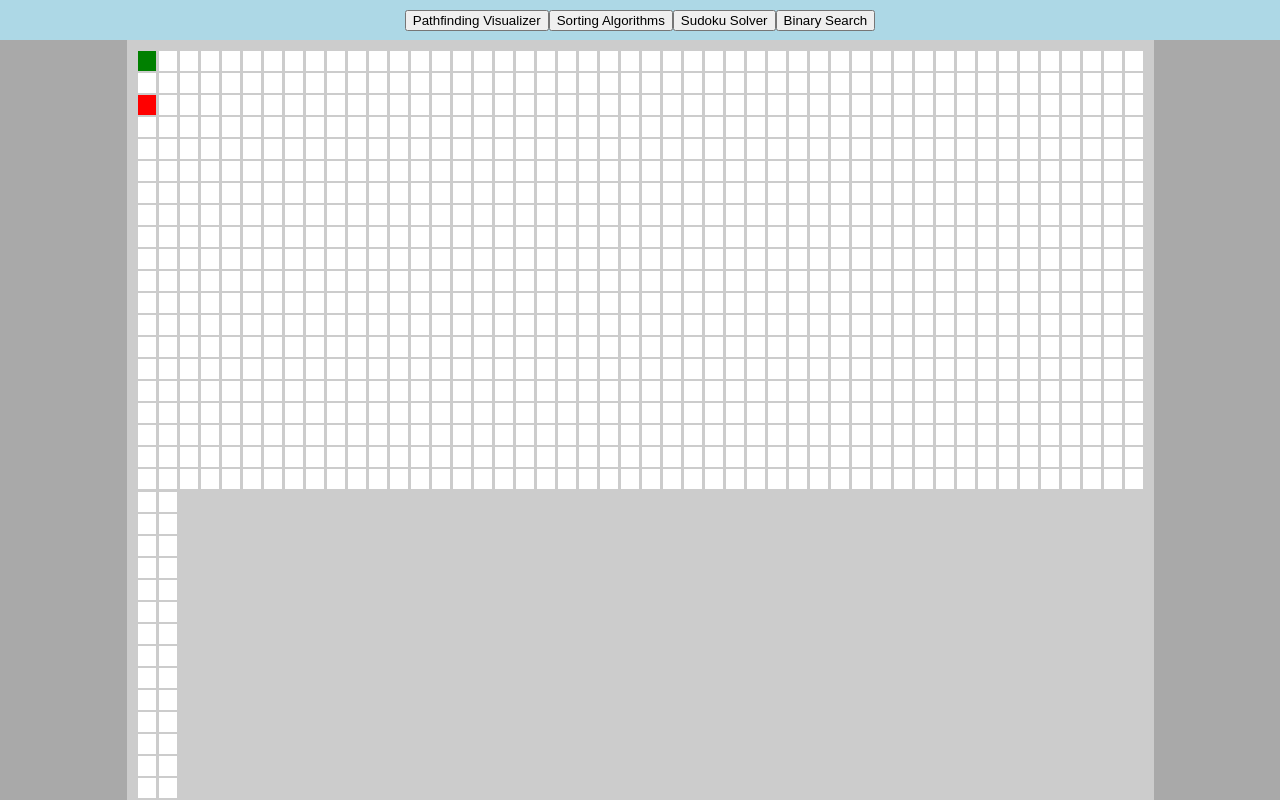
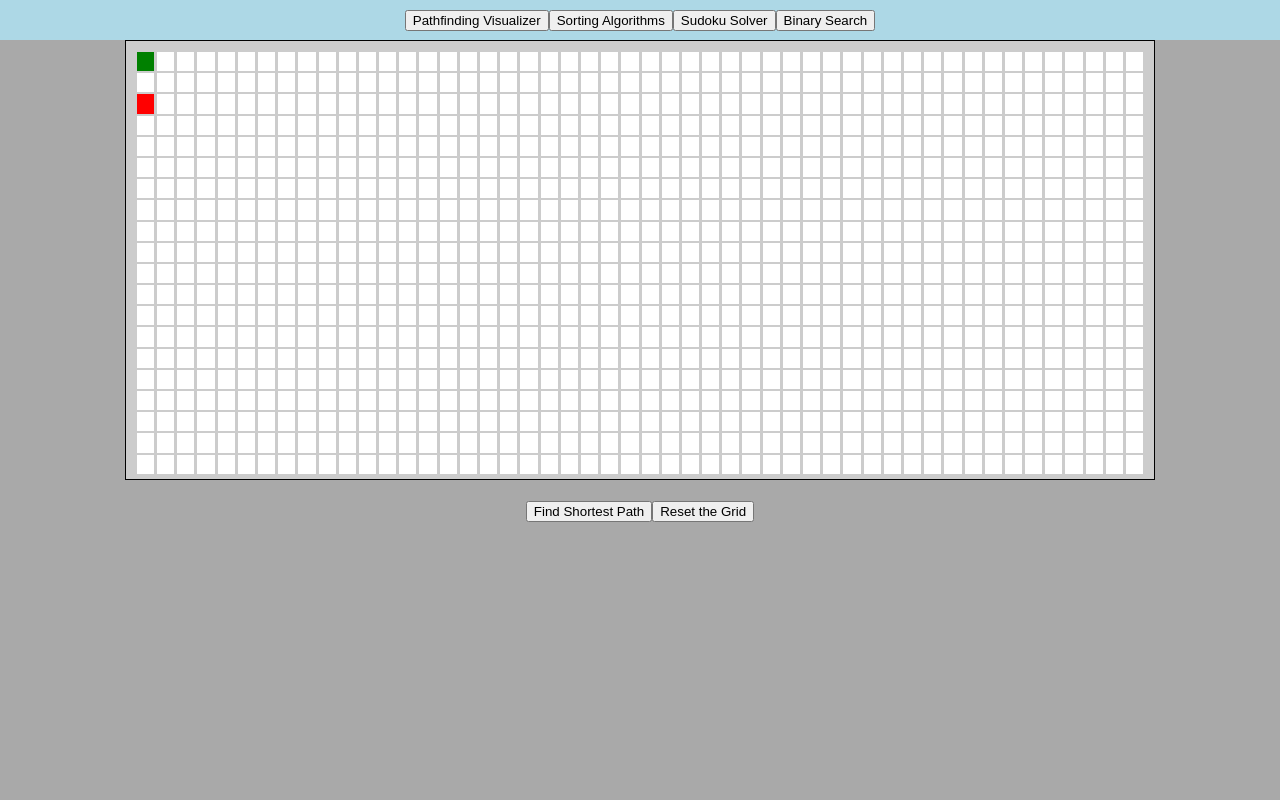
Before and after one commit to monishprojs/algorithmVisualizer, a React (Create React App) app: page /pathfinding in a window 1280 px wide. Shown: the top 800 px of the page. Built offline with nearby package versions, Linux system fonts and the light colour scheme.

Commit message:
cleaned up grid css for pathfinding visualizer

```diff
--- a/src/Node/node.css
+++ b/src/Node/node.css
@@ -1,10 +1,12 @@
 .node {
-  width: 100%;
-  height: 0;
+  width: 1.5vw;
+  height: 1px;
   padding-bottom: 100%;
   border: 1px solid #ccc;
   box-sizing: border-box;
   background-color: white;
+  /* add in a small transition for node color change */
+  transition: background-color 0.1s;
 }
 
 /* color of a wall node */
--- a/src/pathfindingVisualizer/pathfindingVisualizer.css
+++ b/src/pathfindingVisualizer/pathfindingVisualizer.css
@@ -2,19 +2,19 @@
   display: flex;
   justify-content: center;
   align-items: center;
-  text-align: center;
   height: 100vh;
-  width: fit-content;
 }
-
 
 .visualizer {
   display: grid;
-  grid-template-columns: repeat(auto-fill, minmax(20px, 1fr));
+  grid-template-columns: repeat(50, 1.5vw);
+  grid-template-rows: repeat(20, 1.5vw);
   grid-gap: 1px;
   background-color: #ccc;
   width: fit-content;
-  max-width: 80vw;
   padding: 10px;
   margin: auto;
+  border: 1px solid #000;
+  box-sizing: border-box;
+  padding-bottom: 2%;
 }
--- a/src/pathfindingVisualizer/pathfindingVisualizer.jsx
+++ b/src/pathfindingVisualizer/pathfindingVisualizer.jsx
@@ -149,10 +149,6 @@ function PathfindingVisualizer (){
 
 
 
-
-
-
-
     const createGridCopy = () => {
         return grid.map((row) =>
             row.map((node) => ({
@@ -212,8 +208,6 @@ function PathfindingVisualizer (){
     };
 
 
-
-
     const getNeighbors = (node, grid) => {
         const neighbors = [];
         const { row, col } = node;
@@ -237,8 +231,6 @@ function PathfindingVisualizer (){
     };
 
 
-
-
     const getShortestPath = (endNodeCopy) => {
         const shortestPath = [];
         let currentNode = endNodeCopy;
@@ -253,6 +245,8 @@ function PathfindingVisualizer (){
 
 
     const animateNodes = async (nodes, className) => {
+        console.log("nodes:");
+        console.log(nodes);
         for (let i = 0; i < nodes.length; i++) {
             const node = nodes[i];
             const { row, col } = node;
@@ -313,6 +307,7 @@ function PathfindingVisualizer (){
     //general function for visualization that calls extraneous functions for actual logic
     const visualizeAlgorithm = async () => {
 
+
         resetGrid();
 
         setIsAlgorithmRunning(true);
@@ -325,7 +320,6 @@ function PathfindingVisualizer (){
 
         const gridCopy = createGridCopy();
 
-        try{
         const visitedNodesInOrder = await visualizeAStar(); // Await the result of visualizeAStar()
         console.log(visitedNodesInOrder);
 
@@ -354,11 +348,7 @@ function PathfindingVisualizer (){
         await animateNodes(shortestPath, 'shortest-path');
 
         setIsAlgorithmRunning(false);
-        }
-        catch(error){
-            console.error("An error occurred during the algorithm:", error);
-            alert("An error occurred during the algorithm. Please check the console for more details.");
-        }
+
     };
 
 
@@ -395,6 +385,7 @@ function PathfindingVisualizer (){
                     </div>
                 ))}
             </div>
+            <br />
             <button onClick={visualizeAlgorithm}>Find Shortest Path</button>
             <button onClick={resetGrid}>Reset the Grid</button>
         </div>
```
